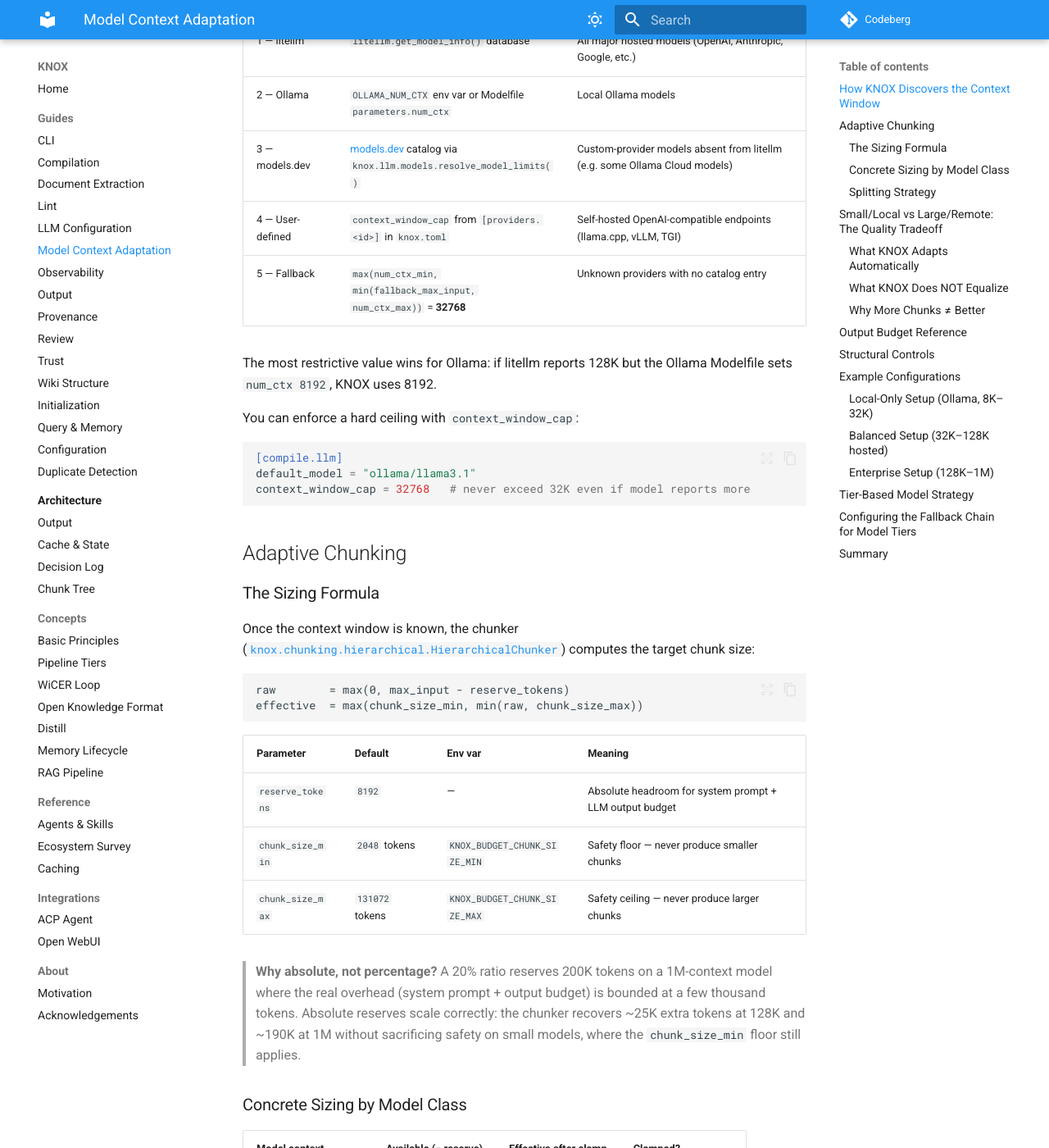
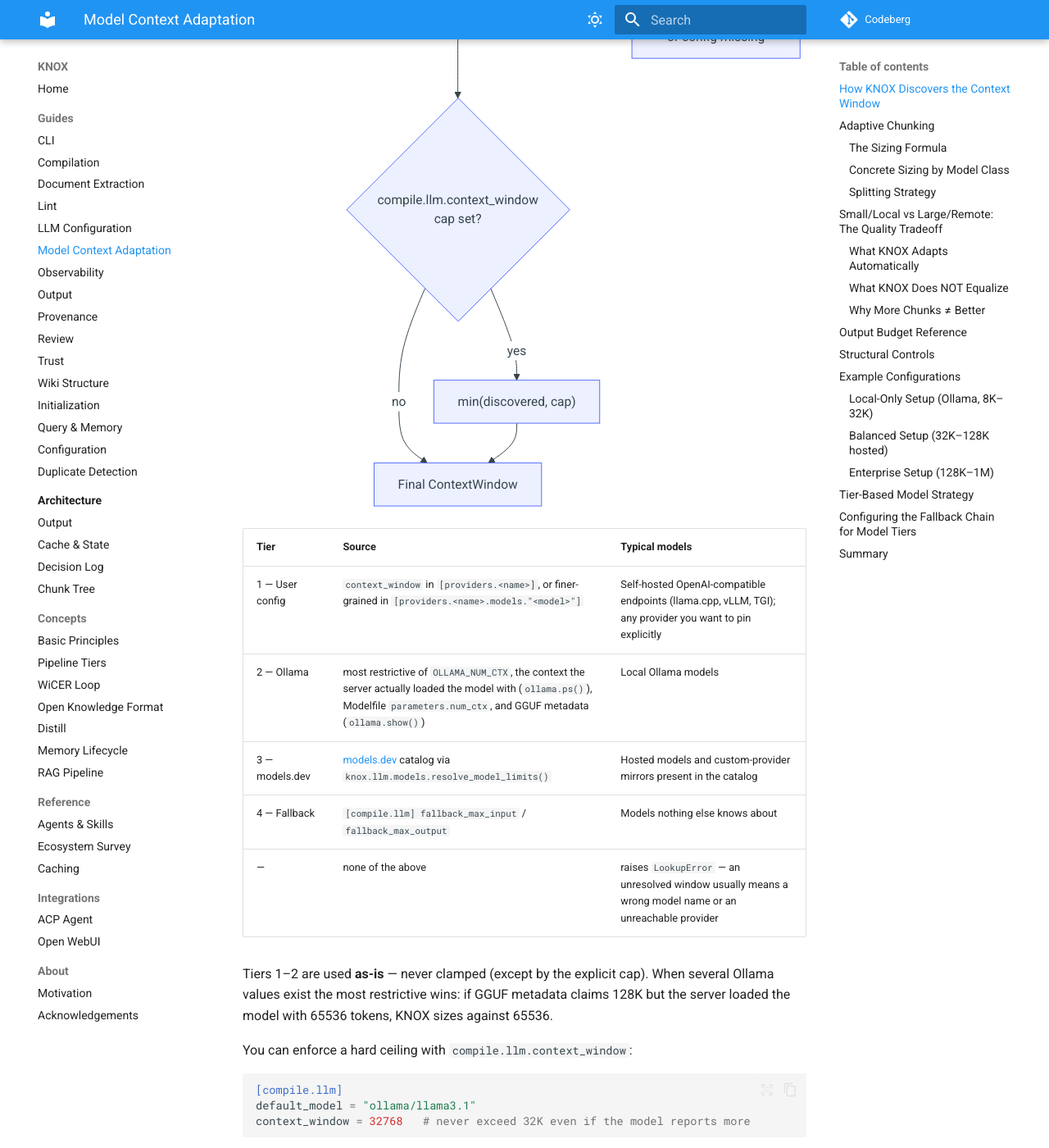
Before and after one commit to jr2804/kompend, an MkDocs documentation site: the page built from docs/guides/model-context.md, in a window 1280 px wide and 1400 px high, scrolled down 1714 px. Shown: the whole window at 82% size. Built offline with MkDocs 1.6.1 and Material for MkDocs 9.7.7, drawn with Linux system fonts in a browser that asks for light colours; some of the changed text lies outside the part shown.

Commit message:
chore(config): drop dead num_ctx_min/num_ctx_max keys
Both were read by nothing: the clamping they configured was removed when
context-window values stopped being capped (knox-3yn).  They left two
names for one concept — compile.llm.context_window is the live key, and
num_ctx_max merely shadowed it at the same default (131072).

The pydantic config model is strict, so a config that still sets them now
fails loudly instead of being silently ignored.

Also refresh docs/guides/model-context.md, whose discovery section still
described the removed litellm tier and the removed clamping formula.

````diff
--- a/docs/guides/model-context.md
+++ b/docs/guides/model-context.md
@@ -15,50 +15,50 @@
 ## How KNOX Discovers the Context Window
 
 At startup, [`discover_context_window()`](https://codeberg.org/jr2804/knox/src/branch/main/src/knox/llm/context_window.py)
-in `knox.llm.context_window` queries a four-tier discovery chain to
-determine the model's real input and output token capacity:
+in `knox.llm.context_window` resolves the model's real input and output token
+capacity through the chain below — the first tier that answers wins:
 
 ```mermaid
 flowchart TD
-    A[Model name] --> B{litellm metadata?}
-    B -- yes --> C[max_input_tokens / max_output_tokens]
+    A[Model name] --> B{"[providers.*]<br/>context_window?"}
+    B -- yes --> C[Use as-is]
     B -- no --> D{Ollama model?}
-    D -- yes --> E["GET /api/show<br/>or OLLAMA_NUM_CTX env"]
-    E --> F{num_ctx < litellm value?}
-    F -- yes --> G[Override with num_ctx]
-    F -- no --> C
-    D -- no --> Md{models.dev catalog?}
-    Md -- yes --> MdC[context / output limits]
-    Md -- no --> H["Fallback: max(2048, min(32768, 131072))<br/>= 32768 tokens"]
-    C --> I[ContextWindow]
-    G --> I
-    MdC --> I
-    H --> I
-    I --> J{context_window_cap set?}
-    J -- yes --> K["min(discovered, cap)"]
-    J -- no --> L[Use as-is]
-    K --> M[Final ContextWindow]
-    L --> M
+    D -- yes --> E["min of OLLAMA_NUM_CTX,<br/>loaded slot (ollama.ps),<br/>Modelfile num_ctx,<br/>GGUF context_length"]
+    E --> C
+    D -- no --> F{models.dev catalog?}
+    F -- yes --> C
+    F -- no --> G["[compile.llm]<br/>fallback_max_input / _output"]
+    G --> C
+    C --> H{"compile.llm.context_window<br/>cap set?"}
+    H -- yes --> I["min(discovered, cap)"]
+    H -- no --> J[Final ContextWindow]
+    I --> J
+    G -.->|nothing resolved| K["LookupError —<br/>wrong model name,<br/>unreachable provider,<br/>or config missing"]
 ```
 
 | Tier | Source | Typical models |
 |------|--------|----------------|
-| 1 — litellm | `litellm.get_model_info()` database | All major hosted models (OpenAI, Anthropic, Google, etc.) |
-| 2 — Ollama | `OLLAMA_NUM_CTX` env var or Modelfile `parameters.num_ctx` | Local Ollama models |
-| 3 — models.dev | [models.dev](https://models.dev) catalog via `knox.llm.models.resolve_model_limits()` | Custom-provider models absent from litellm (e.g. some Ollama Cloud models) |
-| 4 — User-defined | `context_window_cap` from `[providers.<id>]` in `knox.toml` | Self-hosted OpenAI-compatible endpoints (llama.cpp, vLLM, TGI) |
-| 5 — Fallback | `max(num_ctx_min, min(fallback_max_input, num_ctx_max))` = **32768** | Unknown providers with no catalog entry |
+| 1 — User config | `context_window` in `[providers.<name>]`, or finer-grained in `[providers.<name>.models."<model>"]` | Self-hosted OpenAI-compatible endpoints (llama.cpp, vLLM, TGI); any provider you want to pin explicitly |
+| 2 — Ollama | most restrictive of `OLLAMA_NUM_CTX`, the context the server actually loaded the model with (`ollama.ps()`), Modelfile `parameters.num_ctx`, and GGUF metadata (`ollama.show()`) | Local Ollama models |
+| 3 — models.dev | [models.dev](https://models.dev) catalog via `knox.llm.models.resolve_model_limits()` | Hosted models and custom-provider mirrors present in the catalog |
+| 4 — Fallback | `[compile.llm] fallback_max_input` / `fallback_max_output` | Models nothing else knows about |
+| — | none of the above | raises `LookupError` — an unresolved window usually means a wrong model name or an unreachable provider |
 
-The most restrictive value wins for Ollama: if litellm reports 128K but the
-Ollama Modelfile sets `num_ctx 8192`, KNOX uses 8192.
+Tiers 1–2 are used **as-is** — never clamped (except by the explicit cap).
+When several Ollama values exist the most restrictive wins: if GGUF metadata
+claims 128K but the server loaded the model with 65536 tokens, KNOX sizes
+against 65536.
 
-You can enforce a hard ceiling with `context_window_cap`:
+You can enforce a hard ceiling with `compile.llm.context_window`:
 
 ```toml
 [compile.llm]
 default_model = "ollama/llama3.1"
-context_window_cap = 32768   # never exceed 32K even if model reports more
+context_window = 32768   # never exceed 32K even if the model reports more
 ```
+
+`context_window_cap` still works but is deprecated in both `[compile.llm]`
+and `[providers.<name>]` — use `context_window`.
 
 ## Adaptive Chunking
 
````
Also changed, not shown: 4 other files.
